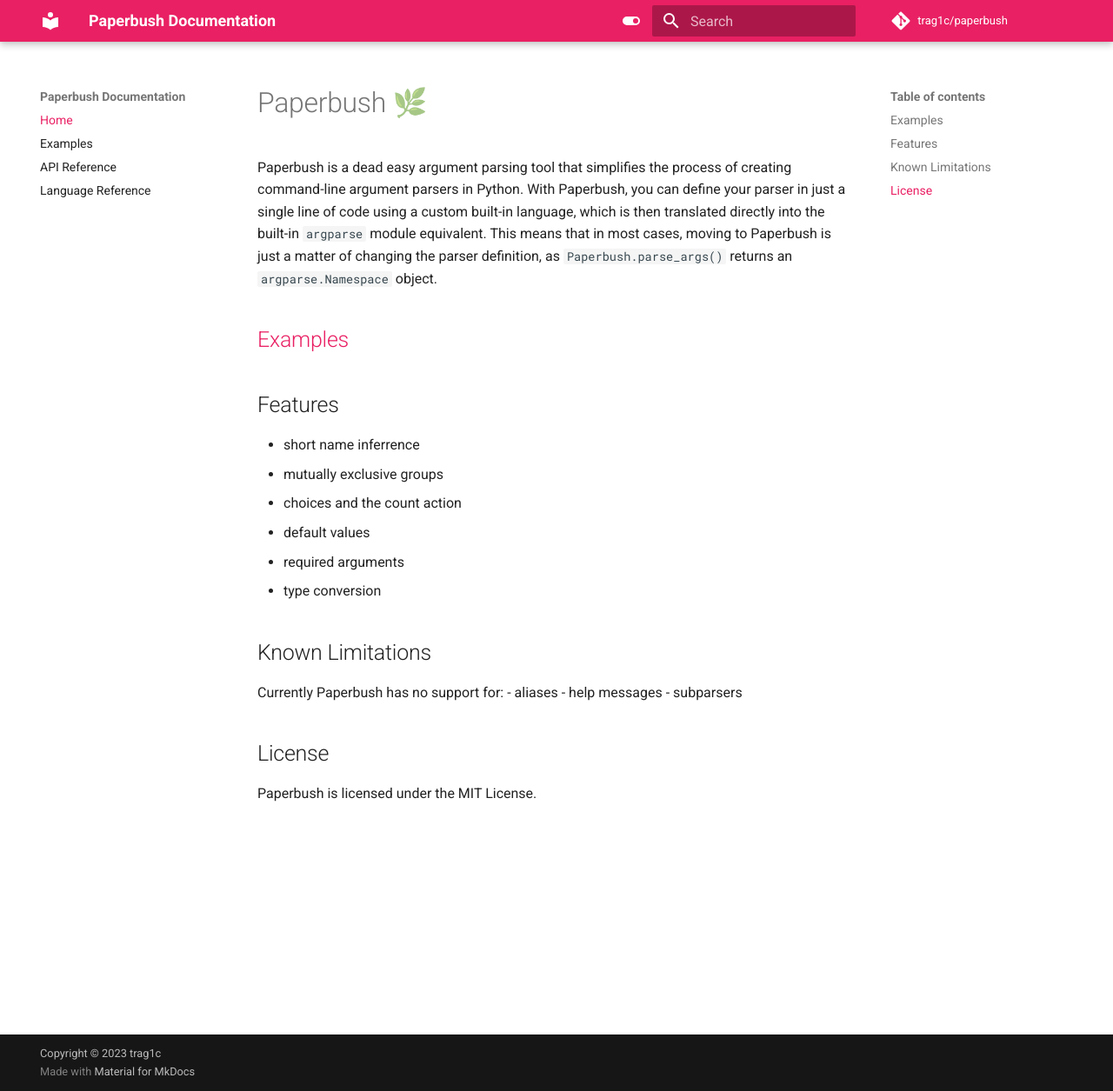
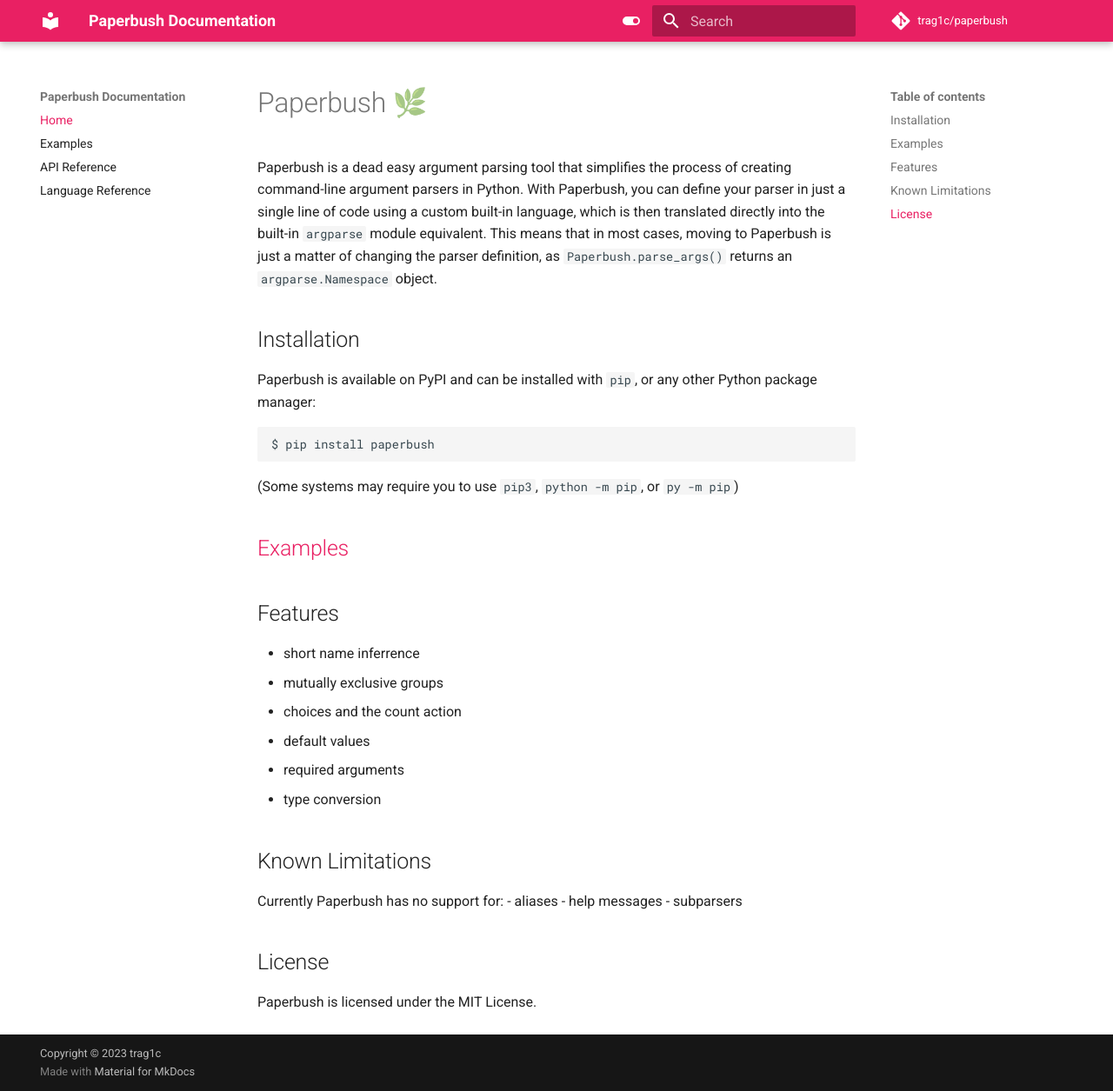
Before and after one commit to trag1c/paperbush, an MkDocs documentation site: the page built from docs/index.md, in a window 1280 px wide and 1255 px high. Shown: the whole window at 87% size. Built offline with MkDocs 1.6.1 and Material for MkDocs 9.7.7, drawn with Linux system fonts in a browser that asks for light colours; comment, search, counter and statistics services are not loaded.

Commit message:
Added installation instructions

````diff
--- a/docs/index.md
+++ b/docs/index.md
@@ -1,6 +1,13 @@
 # Paperbush 🌿
 
 Paperbush is a dead easy argument parsing tool that simplifies the process of creating command-line argument parsers in Python. With Paperbush, you can define your parser in just a single line of code using a custom built-in language, which is then translated directly into the built-in `argparse` module equivalent. This means that in most cases, moving to Paperbush is just a matter of changing the parser definition, as `Paperbush.parse_args()` returns an `argparse.Namespace` object.
+
+## Installation
+Paperbush is available on PyPI and can be installed with `pip`, or any other Python package manager:
+```sh
+$ pip install paperbush
+```
+(Some systems may require you to use `pip3`, `python -m pip`, or `py -m pip`)
 
 ## [Examples](examples.md)
 
````
Also changed, not shown: README.md (+3 -2 lines).
